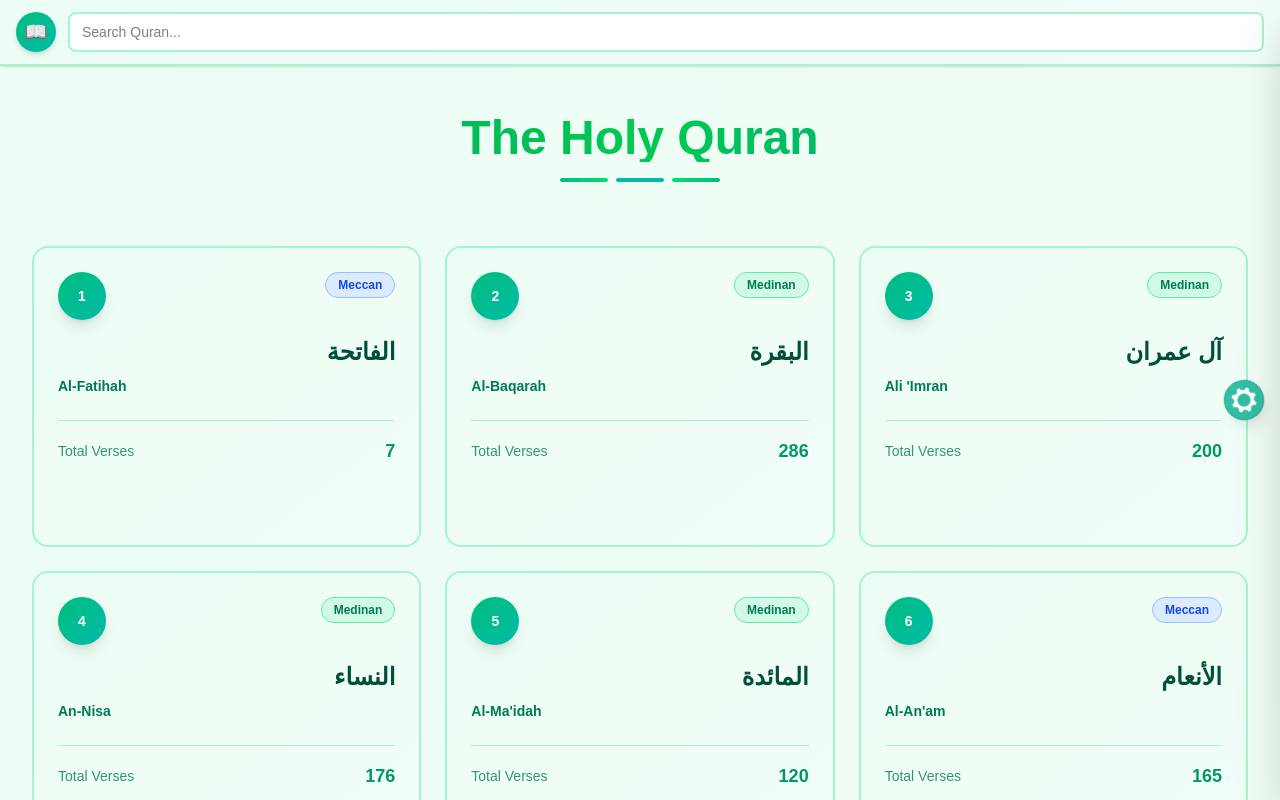
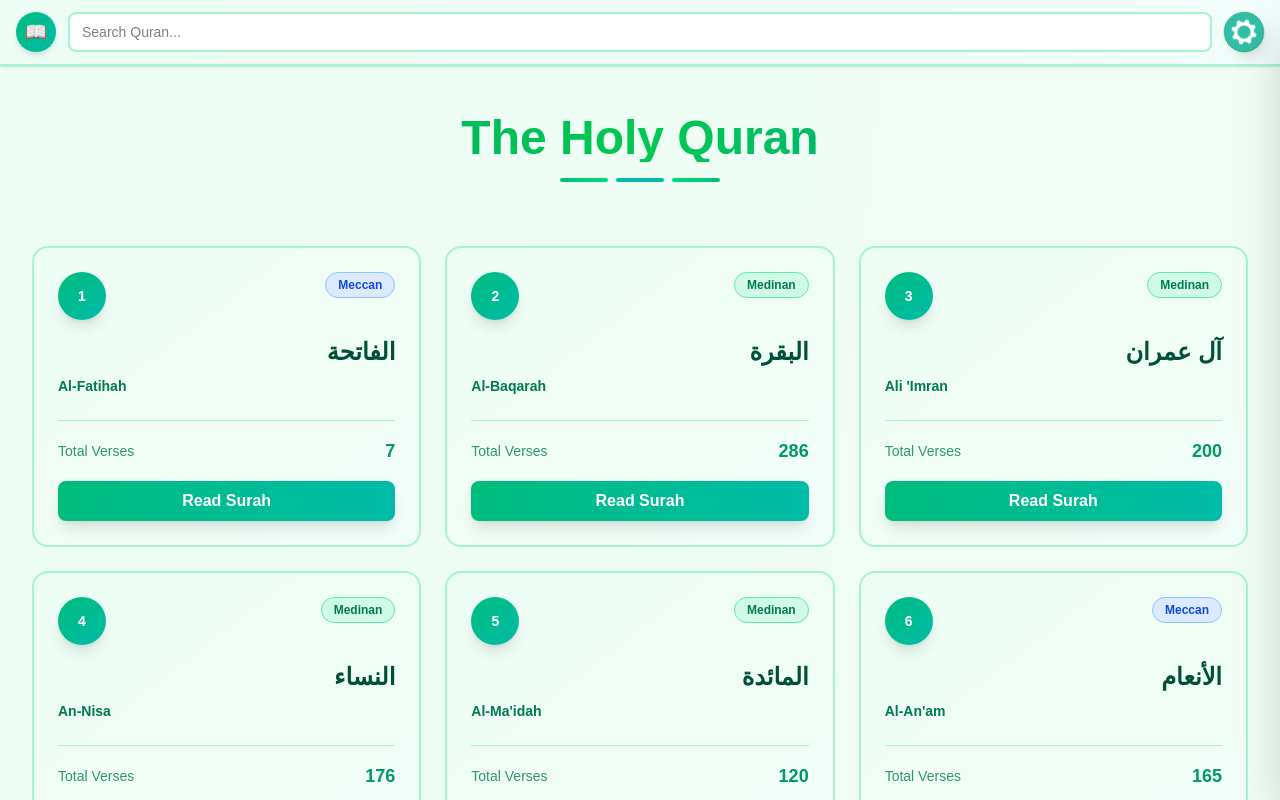
Before and after one commit to al-amin90/quran-web, a Next.js app: page / in a window 1280 px wide. Shown: the top 800 px of the page. Built offline with nearby package versions, Linux system fonts and the light colour scheme.

Commit message:
refector: design for better UX && ts error fix

```diff
--- a/src/app/layout.tsx
+++ b/src/app/layout.tsx
@@ -1,5 +1,5 @@
 import type { Metadata } from "next";
-import { Amiri, Geist, Geist_Mono } from "next/font/google";
+import { Amiri } from "next/font/google";
 import "./globals.css";
 import SettingsSidebar from "../components/layout/SettingsSidebar";
 import Navbar from "../components/layout/Navbar";
@@ -27,7 +27,6 @@ export default function RootLayout({
         <SettingsProvider>
           <Navbar />
           {children}
-          <SettingsSidebar />
         </SettingsProvider>
       </body>
     </html>
--- a/src/app/surah/[id]/page.tsx
+++ b/src/app/surah/[id]/page.tsx
@@ -16,7 +16,7 @@ export async function generateMetadata({
   const surah = surahService.getSurahById(Number(id));
   if (!surah) return {};
 
-  return { title: `${surah.transliteration} — ${surah.translation}` };
+  return { title: `${surah.transliteration} — ${surah.name}` };
 }
 
 const SurahPage = async ({ params }: { params: Promise<{ id: string }> }) => {
--- a/src/components/SurahList.tsx
+++ b/src/components/SurahList.tsx
@@ -77,8 +77,9 @@ export function SurahList({ surahs }: SurahListProps) {
 
               {/* CTA Button */}
               <Link href={`/surah/${surah.id}`}>
-                <button className="w-full mt-4 cursor-pointer py-2 px-4 bg-gradient-to-r from-emerald-500 to-teal-500 text-white font-semibold rounded-lg opacity-0 group-hover:opacity-100 transition-all duration-300 transform group-hover:scale-105 shadow-lg hover:shadow-emerald-400/50 active:scale-95">
-                  Read Surah
+                <button className="w-full mt-4 cursor-pointer py-2 px-4 bg-gradient-to-r from-emerald-500 to-teal-500 text-white font-semibold rounded-lg shadow-lg hover:shadow-2xl hover:shadow-emerald-400/50 transition-all duration-300 relative overflow-hidden group">
+                  <div className="absolute inset-0 bg-gradient-to-r from-emerald-600 to-teal-600 opacity-0 group-hover:opacity-100 transition-opacity duration-300"></div>
+                  <span className="relative">Read Surah</span>
                 </button>
               </Link>
             </div>
--- a/src/components/layout/Navbar.tsx
+++ b/src/components/layout/Navbar.tsx
@@ -4,6 +4,7 @@
 import { useState, useEffect, useCallback } from "react";
 import Link from "next/link";
 import { useSettings } from "@/src/providers/SettingsProvider";
+import SettingsSidebar from "./SettingsSidebar";
 
 type FilterType = "all" | "surah" | "translation" | "arabic";
 
@@ -25,7 +26,7 @@ const Navbar = () => {
       setLoading(true);
       const res = await fetch(`/api/search?q=${encodeURIComponent(q)}`);
       const data = await res.json();
-      let filteredResults = data.data ?? [];
+      const filteredResults = data.data ?? [];
 
       if (sortBy === "surah") {
         filteredResults.sort((a: any, b: any) => a.surahId - b.surahId);
@@ -95,6 +96,8 @@ const Navbar = () => {
               </div>
             )}
           </div>
+
+          <SettingsSidebar />
         </div>
 
         {/* Dropdown Results - Only show when searching */}
@@ -108,7 +111,7 @@ const Navbar = () => {
 
             {!loading && resultCount === 0 && (
               <div className="p-4 text-center text-sm text-gray-500">
-                No results for "{query}"
+                No results for - {query}
               </div>
             )}
 
--- a/src/components/layout/SettingsSidebar.tsx
+++ b/src/components/layout/SettingsSidebar.tsx
@@ -2,7 +2,7 @@
 "use client";
 import { useSettings } from "@/src/providers/SettingsProvider";
 import Image from "next/image";
-import { useState, useEffect } from "react";
+import { useState } from "react";
 
 const ARABIC_FONTS = [
   { value: "Amiri", label: "Amiri" },
@@ -22,7 +22,7 @@ const SettingsSidebar = () => {
       {/* Trigger button */}
       <button
         onClick={() => setOpen(true)}
-        className="fixed right-4 top-1/2  animate-spin -translate-y-1/2 z-40 w-10 h-10 rounded-full bg-emerald-600 text-white shadow-lg flex items-center justify-center hover:bg-emerald-700 transition-all"
+        className=" animate-spin cursor-pointer z-40 w-9 h-9 md:w-10 md:h-10 rounded-full bg-emerald-600 text-white shadow-lg flex items-center justify-center hover:bg-emerald-700 transition-all"
         title="Settings"
       >
         <Image src={"/settings.svg"} width={40} height={40} alt="setting" />
--- a/src/providers/SettingsProvider.tsx
+++ b/src/providers/SettingsProvider.tsx
@@ -1,12 +1,6 @@
 "use client";
 
-import {
-  createContext,
-  useContext,
-  useState,
-  useEffect,
-  ReactNode,
-} from "react";
+import { createContext, useContext, useState, ReactNode } from "react";
 import { Settings } from "../types/quran";
 
 const inisial: Settings = {
@@ -21,26 +15,32 @@ interface SettingsContextType {
   mounted: boolean;
 }
 
+function initializeSettings(): Settings {
+  try {
+    if (typeof window === "undefined") {
+      return inisial;
+    }
+
+    const stored = localStorage.getItem("quran-settings");
+    if (stored) {
+      const parsed = JSON.parse(stored);
+      return { ...inisial, ...parsed };
+    }
+  } catch (e) {
+    console.error("Failed to load settings:", e);
+  }
+  return inisial;
+}
+
 const SettingsContext = createContext<SettingsContextType | undefined>(
   undefined,
 );
 
 const SettingsProvider = ({ children }: { children: ReactNode }) => {
-  const [settings, setSettings] = useState<Settings>(inisial);
+  const [settings, setSettings] = useState<Settings>(initializeSettings);
   const [mounted, setMounted] = useState(false);
 
-  useEffect(() => {
-    try {
-      const stored = localStorage.getItem("quran-settings");
-      if (stored) {
-        setSettings({ ...DEFAULT, ...JSON.parse(stored) });
-      }
-    } catch (e) {
-      console.error("Failed to load settings:", e);
-    }
-
-    setMounted(true);
-  }, []);
+  const stored = localStorage.getItem("quran-settings");
 
   const update = (partial: Partial<Settings>) => {
     setSettings((prev) => {
@@ -55,7 +55,7 @@ const SettingsProvider = ({ children }: { children: ReactNode }) => {
   };
 
   return (
-    <SettingsContext.Provider value={{ settings, update, mounted }}>
+    <SettingsContext.Provider value={{ settings, update, mounted: true }}>
       {children}
     </SettingsContext.Provider>
   );
```
